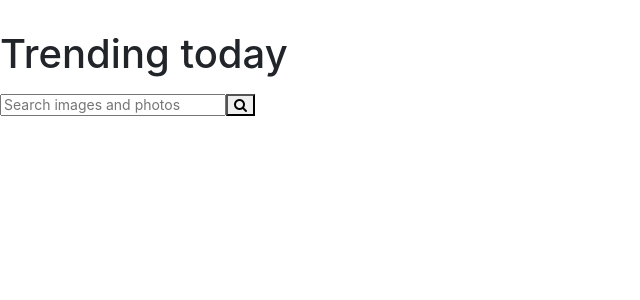
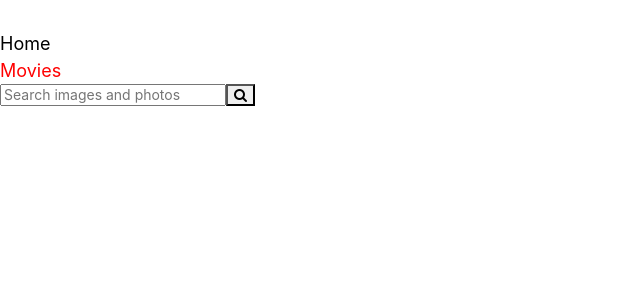
Before and after one commit to kovalhood/goit-react-hw-05-movies, a React (Create React App) app: page /movies in a window 1280 px wide. Shown: the top 300 px of the page, without its empty margins (0-640 px from the left). Built offline with nearby package versions, Linux system fonts and the light colour scheme; no server answers.

Commit message:
AppBar_Added

```diff
--- a/package.json
+++ b/package.json
@@ -13,6 +13,7 @@
     "prettier": "^2.6.2",
     "react": "^18.1.0",
     "react-dom": "^18.1.0",
+    "react-router-dom": "^6.3.0",
     "react-scripts": "5.0.1",
     "react-toastify": "^9.0.1",
     "web-vitals": "^2.1.4"
--- a/src/App.js
+++ b/src/App.js
@@ -1,11 +1,14 @@
 import { useState } from 'react';
 import Wrapper from "components/Wrapper";
 import Section from "components/Section";
+import AppBar from 'components/AppBar';
 import HomePage from 'components/HomePage';
 import MoviesPage from 'components/MoviesPage';
+import NotFoundView from 'views/NotFoundView';
 import { ToastContainer } from 'react-toastify';
 import { toast } from 'react-toastify';
 import 'react-toastify/dist/ReactToastify.css';
+import { Routes, Route } from 'react-router-dom';
 // import styles from './services/styles'
 
 
@@ -14,8 +17,14 @@ function App() {
     return (
         <Wrapper>
             <Section>
-                <HomePage />
-                <MoviesPage/>
+                <AppBar />
+
+                <Routes>
+                    <Route path='/' element={<HomePage/>}/>
+                    <Route path='/movies' element={<MoviesPage />} />
+                    <Route path='*'element={<NotFoundView/>}/>
+                </Routes>
+
             </Section>
 
             {/* Notifications */}
--- /dev/null
+++ b/src/components/AppBar/AppBar.jsx
@@ -0,0 +1,9 @@
+import Navigation from 'components/Navigation';
+import s from './AppBar.module.css';
+
+export default function AppBar() {
+    return <header>
+        <Navigation link={'/'} title={'Home'} />
+        <Navigation link={'/movies'} title={'Movies'} />
+    </header>
+}
--- /dev/null
+++ b/src/components/AppBar/index.js
@@ -0,0 +1 @@
+export { default } from './AppBar';
--- /dev/null
+++ b/src/components/Navigation/Navigation.jsx
@@ -0,0 +1,10 @@
+import { NavLink } from "react-router-dom";
+import s from './Navigation.module.css';
+
+const Navigation = ({link, title}) => {
+    return <nav>
+        <NavLink to={link} className={({isActive}) => isActive ? s.link__active : s.link} >{ title }</NavLink>
+    </nav>
+}
+
+export default Navigation;
--- /dev/null
+++ b/src/components/Navigation/Navigation.module.css
@@ -0,0 +1,19 @@
+.link{
+    color: black;
+    font-size: 18px;
+}
+
+.link:hover{
+    color: red;
+    text-decoration: none;
+}
+
+.link__active{
+    color: red;
+    font-size: 18px;
+}
+
+.link__active:hover {
+    color: red;
+    text-decoration: none;
+}
--- /dev/null
+++ b/src/components/Navigation/index.js
@@ -0,0 +1 @@
+export { default } from './Navigation';
--- a/src/index.js
+++ b/src/index.js
@@ -1,11 +1,14 @@
 import React, { StrictMode } from 'react';
 import ReactDOM from 'react-dom/client';
+import { BrowserRouter } from 'react-router-dom';
 import App from "./App";
 import 'modern-normalize/modern-normalize.css'
 import './index.css';
 
 ReactDOM.createRoot(document.getElementById('root')).render(
     <StrictMode>
-        <App/>
+        <BrowserRouter>
+            <App/>
+        </BrowserRouter>
     </StrictMode>
 );
--- /dev/null
+++ b/src/views/NotFoundView.jsx
@@ -0,0 +1,5 @@
+export default function NotFoundView() {
+    return <h1>
+        404 Page not found :(
+    </h1>
+}
```
Also changed, not shown: src/components/AppBar/AppBar.module.css (added), 1 other file (tests, documents, lock files or other folders).
